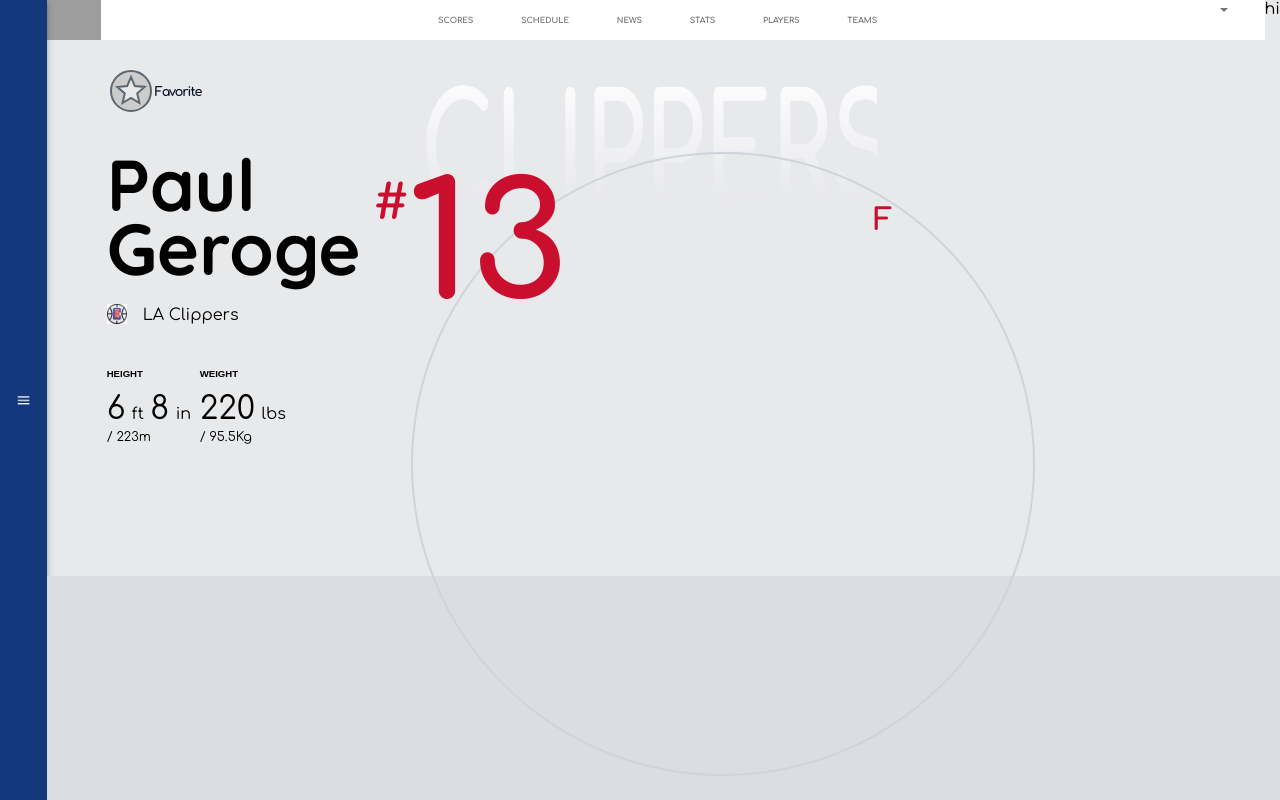
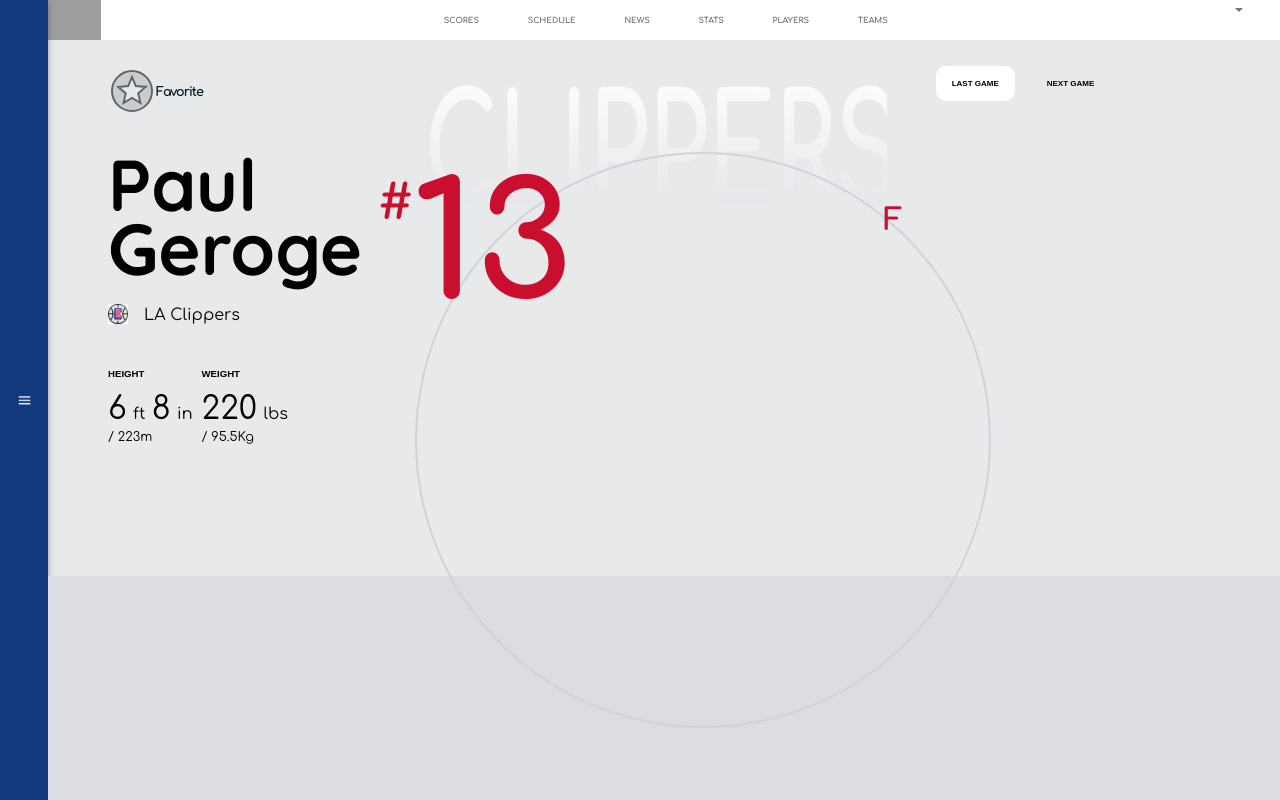
Before and after one commit to Avi98/nbaPlayerProfile, a React (Create React App) app: page / in a window 1280 px wide. Built offline with nearby package versions, Linux system fonts and the light colour scheme; grey boxes are pictures that could not be loaded.

Commit message:
tabs noob

```diff
--- a/src/components/RightInfoContainer.tsx
+++ b/src/components/RightInfoContainer.tsx
@@ -1,11 +1,22 @@
 import * as React from 'react';
+import styled from "styled-components/macro";
+import Tabs from './tabs';
+
 
 export interface RightInfoContainerProps {
 
 }
 
+const Container = styled.div`
+      grid-row:3 / span 4;
+      grid-column:15 / -1;
+`
 const RightInfoContainer: React.SFC<RightInfoContainerProps> = () => {
-    return (<div>hi</div>  );
+    return (
+        <Container>
+            <Tabs />
+        </Container>
+    );
 }
 
 export default RightInfoContainer;
--- /dev/null
+++ b/src/components/tabs.tsx
@@ -0,0 +1,43 @@
+import React from 'react'
+import styled from "styled-components/macro";
+
+export interface TabsProps {
+
+}
+
+type Label = {
+    active?: boolean;
+}
+
+const Container = styled.div`
+    >input{
+        display:none;
+    }
+    >label{
+
+    }
+
+`
+
+const Label = styled.label<Label>`
+        font-weight: 800;
+        font-size: 0.5rem;
+        margin-left: 1rem;
+        text-transform: uppercase;
+        padding: 0.8rem  1.0rem;
+        border-radius: 10px;
+        font-family:sans-serif;
+        background: ${p => p.active ? `var(--white)` : 'none'};
+`
+const Tabs: React.SFC<TabsProps> = () => {
+    return (
+        <Container>
+            <input type='radio' id='tab1' name="last-game" checked />
+            <Label active htmlFor="tab1">last game</Label>
+            <input type='radio' id='tab2' name="last-game" />
+            <Label htmlFor="tab2">next game</Label>
+        </Container>
+    );
+}
+
+export default Tabs;
--- a/src/styles.ts
+++ b/src/styles.ts
@@ -17,21 +17,22 @@
   --bgGreyColor: #dcdde2;
   --verticalLGPadding: 7rem;
   --circleGray:#cfd3da;
+  --white: #fff;
   `
 export const CompoundGrid = styled.div`
     display:grid;
     height: 100%;
     background-color: var(--grey);
-    grid-template-rows: 2.5rem 2em 2.5rem  2.5rem [name-start]minmax(var(--verticalSmPadding), auto)[name-end] var(--smallSpace) [clubName-start] 2rem[clubName-end] var(--verticalSmPadding) [measurement-start]minmax(var(--verticalPadding), auto)[measurement-end] minmax(var(--verticalSmPadding), auto) [sub-start] minmax(7rem, auto) 7rem [sub-end];
+    grid-template-rows: 2.5rem 2em 2.5rem  2.5rem [name-start] minmax(var(--verticalSmPadding), auto)[name-end] var(--smallSpace) [clubName-start] 2rem[clubName-end] var(--verticalSmPadding) [measurement-start]minmax(var(--verticalPadding), auto)[measurement-end] minmax(var(--verticalSmPadding), auto) [sub-start] minmax(7rem, auto) 7rem [sub-end];
     grid-template-columns:  4fr [content-start] 5fr[content-end] 2fr 5fr 2fr 8fr 3fr 7fr 5fr 6fr 6fr 5fr 7fr 3fr 8fr 2fr 9fr 1fr 10fr;
     .circle{
-  grid-row:5 / sub-start;
-  grid-column:clubName-start / 7;
-  border: 2px solid var(--circleGray);
-	border-radius: 50%;
-	width: 38.75rem;
-	height: 38.75rem;
-	z-index: 86;
+      grid-row:5 / sub-start;
+      grid-column:clubName-start / 7;
+      border: 2px solid var(--circleGray);
+      border-radius: 50%;
+      width: 35.75rem;
+      height: 35.75rem;
+      z-index: 86;
   }
     `
 export const Sidebar = styled.div`
```
